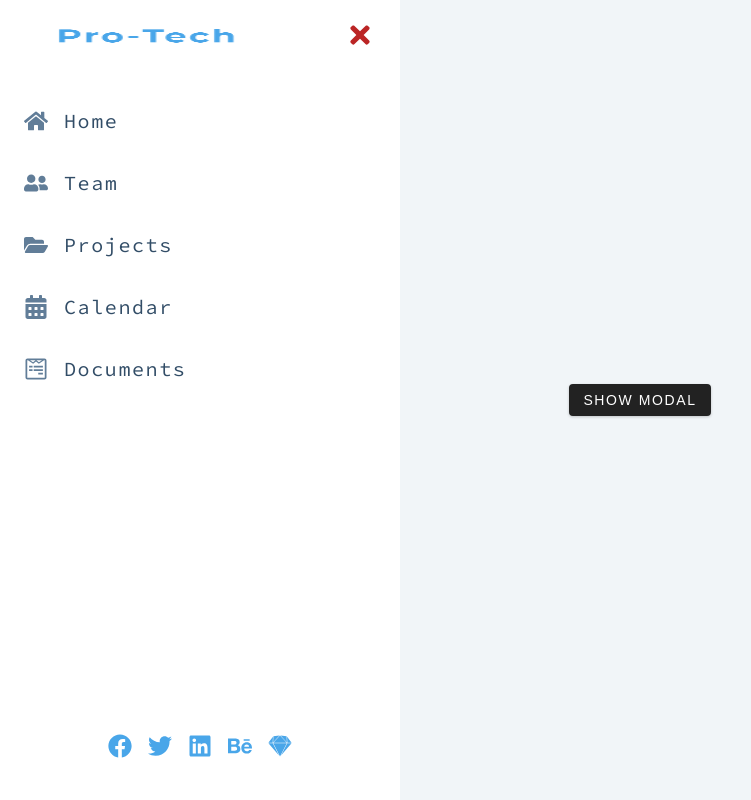
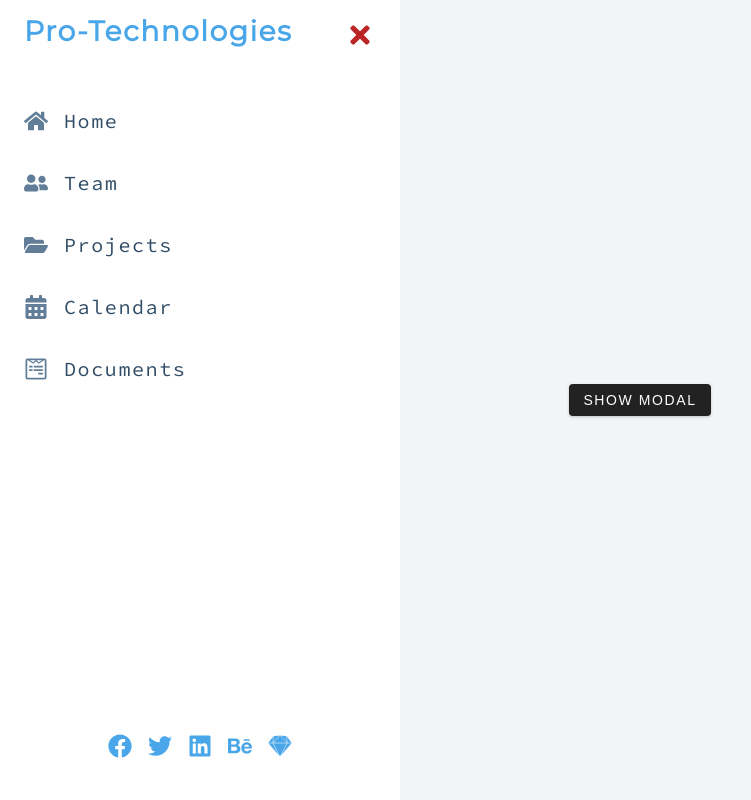
Before and after one commit to MAbdurahman/reactjs-sidebar, a React (Create React App) app: page / in a window 1280 px wide. Shown: the whole page, without its empty margins (0-751 px from the left). Built offline with nearby package versions, Linux system fonts and the light colour scheme.

Commit message:
Add color styles to new logo-brand

```diff
--- a/src/components/sidebar/Sidebar.jsx
+++ b/src/components/sidebar/Sidebar.jsx
@@ -10,7 +10,8 @@ export default function Sidebar() {
 			className={`sidebar show-sidebar`}
 		>
 			<div className='sidebar-header'>
-				<img src={logo} className='logo' alt='pro-tech' width='250px' height='auto'/>
+				{/* <img src={logo} className='logo' alt='pro-tech' width='250px' height='auto'/>  */}
+            <h3 className='logo-brand'>Pro-Technologies</h3>
 
 				<button className='close-btn'>
 					<FaTimes />
--- a/src/index.css
+++ b/src/index.css
@@ -253,6 +253,9 @@ main {
 /*=============================================
           Sidebar
 ================================================*/
+h3.logo-brand {
+  color: #49A6E9;
+}
 .sidebar-header {
   display: flex;
   justify-content: space-between;
```
